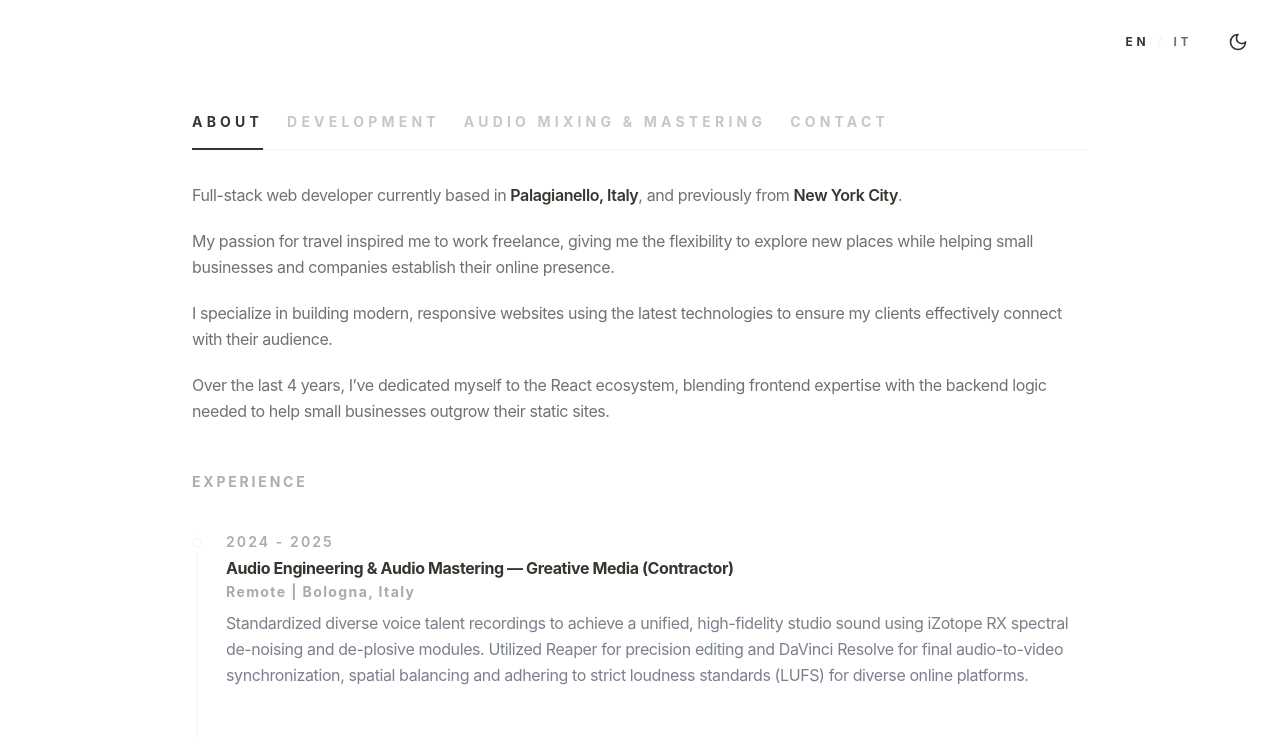
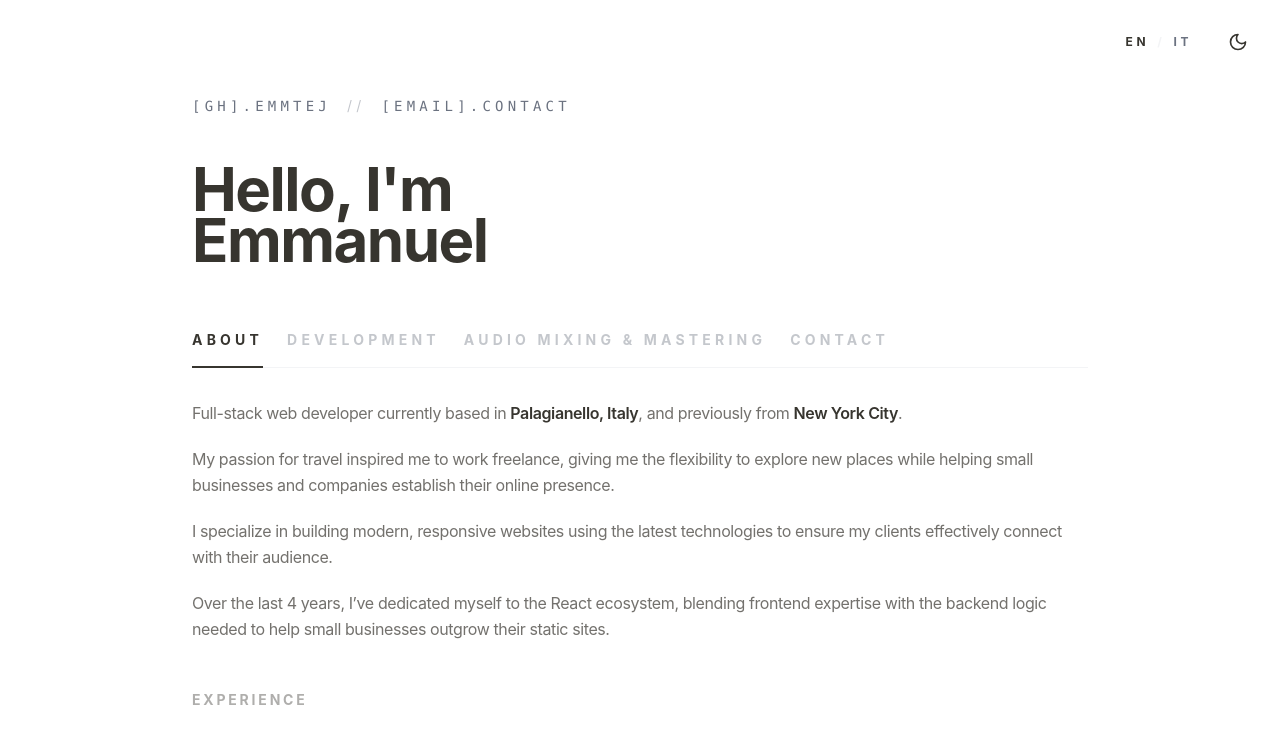
Before and after one commit to emmtej/portfolio-website, a React (Vite) app: page / in a window 1280 px wide. Shown: the top 738 px of the page. Built offline with nearby package versions, Linux system fonts and the light colour scheme.

Commit message:
Enhanced Layout and Tabs components with improved padding and header support. Updated Layout for consistent bottom padding and modified Tabs to accept an optional header prop, enhancing layout flexibility.

```diff
--- a/src/components/Layout.tsx
+++ b/src/components/Layout.tsx
@@ -7,7 +7,7 @@ interface LayoutProps {
 
 export function Layout({ children }: LayoutProps) {
   return (
-    <main className="min-h-screen p-8 md:p-16 lg:p-24 flex justify-center">
+    <main className="min-h-screen px-8 pb-8 md:px-16 md:pb-16 lg:px-24 lg:pb-24 flex justify-center">
       <div className="w-full max-w-4xl flex flex-col relative">
         <div className="fixed top-6 right-6 flex items-center gap-4 z-50">
           <LanguageSwitcher />
--- a/src/components/Tabs.tsx
+++ b/src/components/Tabs.tsx
@@ -1,4 +1,5 @@
 import { useEffect, useState, useMemo } from "react";
+import type React from "react";
 import { useTranslation } from "react-i18next";
 import { AboutTab } from "./about/AboutTab";
 import { DevelopmentTab } from "./development/DevelopmentTab";
@@ -7,7 +8,7 @@ import { ContactTab } from "./contact/ContactTab";
 import { cn } from "../utils/cn";
 import { TabButton } from "./ui/Tabs";
 
-export function Tabs() {
+export function Tabs({ header }: { header?: React.ReactNode }) {
   const { t } = useTranslation();
 
   const TABS = useMemo(() => [
@@ -81,7 +82,11 @@ export function Tabs() {
 
   return (
     <div className="w-full">
-      <div className="border-b border-border-subtle">
+      <div className={cn(
+        "border-b border-border-subtle bg-bg-app z-40 transition-all duration-300",
+        header ? "sticky top-0 pt-8 md:pt-16 lg:pt-24" : "sticky top-0 pt-4"
+      )}>
+        {header && <div className="mb-8 md:mb-12">{header}</div>}
         <nav role="tablist" className="flex gap-6">
           {TABS.map((tab) => (
             <TabButton
```
